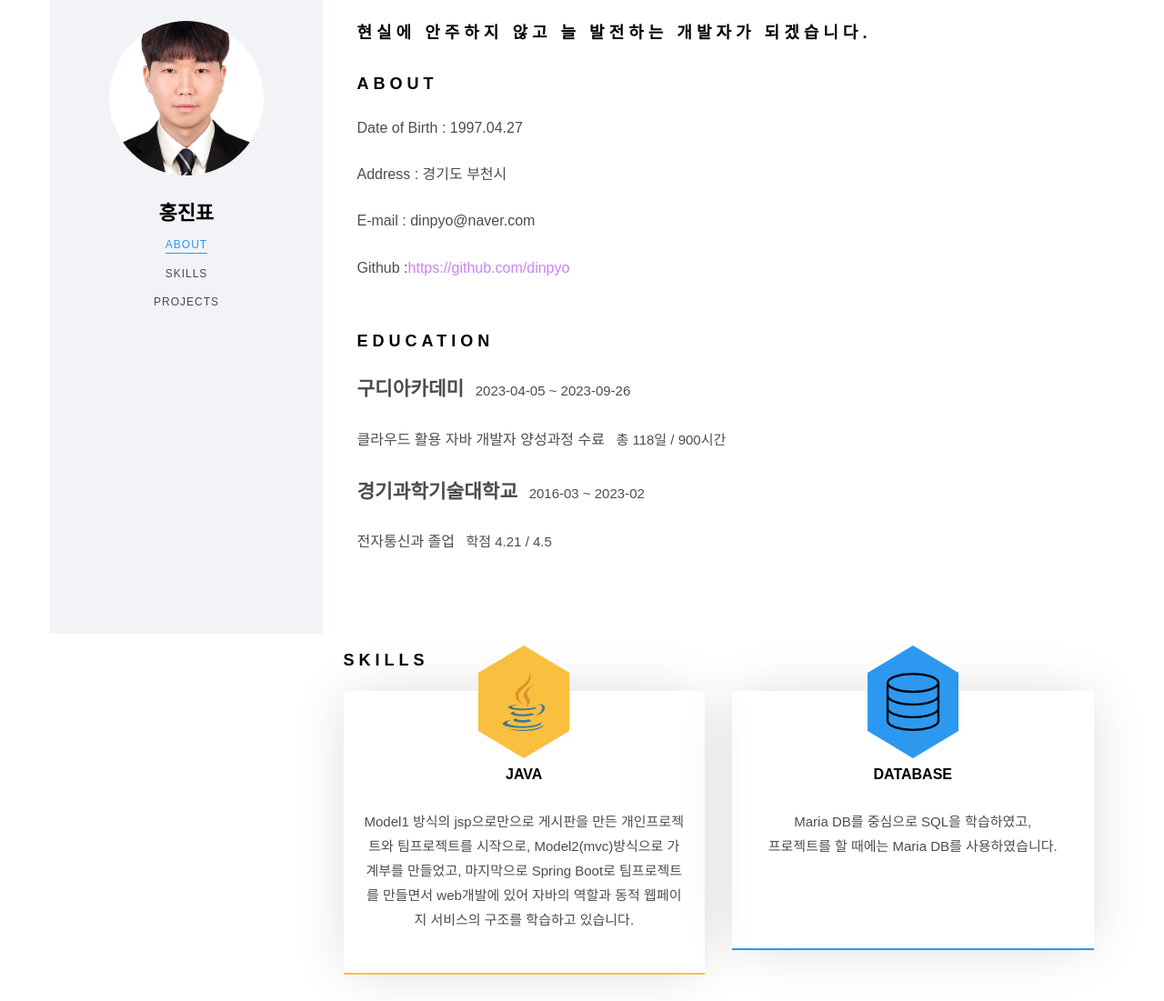
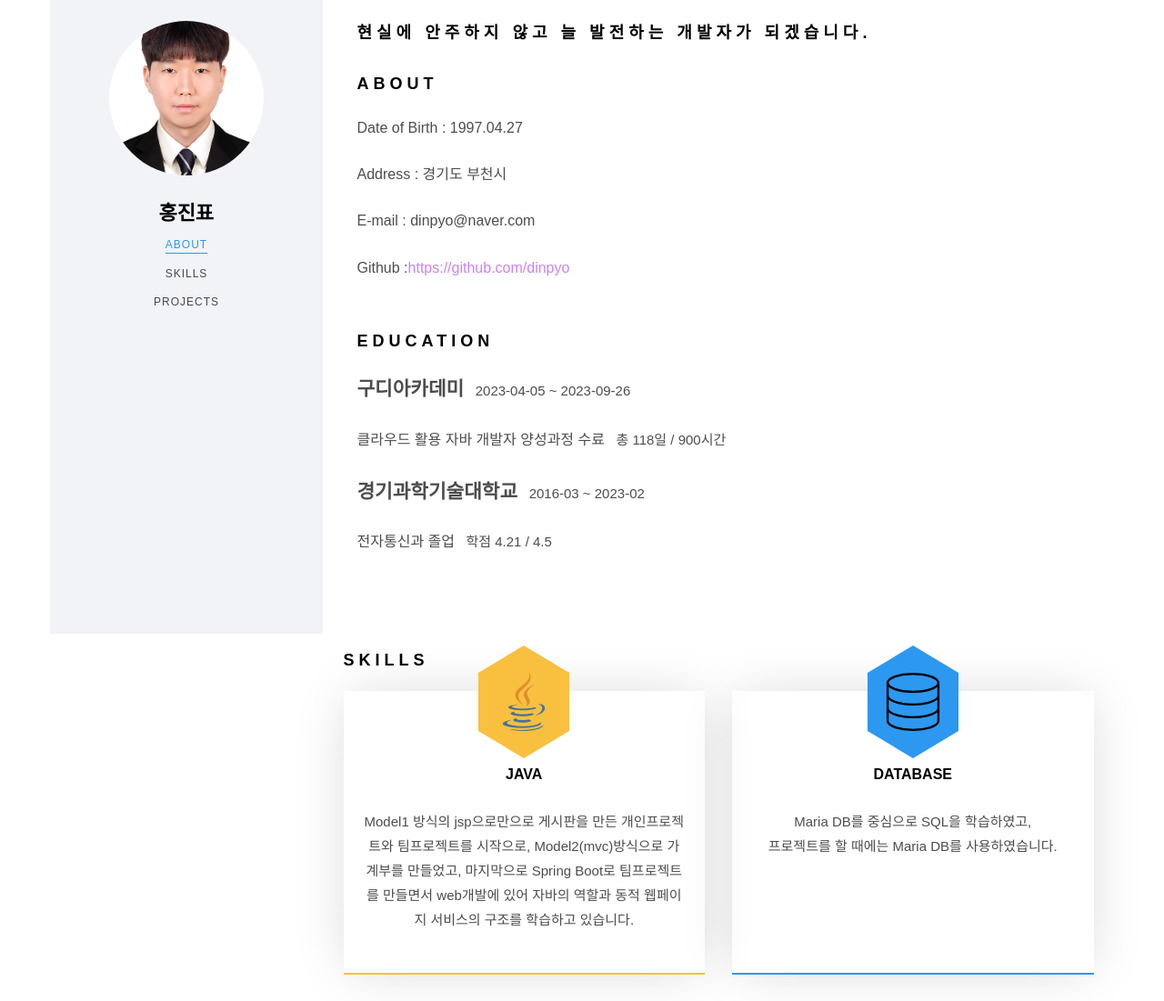
Before and after one commit to dinpyo/dinpyo.github.io, a plain HTML site: page index.html in a window 1280 px wide. Shown: the part 103-1204 px from the top of the page at 91% size. Drawn offline with Linux system fonts and the light colour scheme; files whose address does not match are found by name; a web font is replaced by a local one.

Commit message:
index.html 수정

```diff
--- a/index.html
+++ b/index.html
@@ -131,6 +131,7 @@
 										<h3>DataBase</h3>
 										<p>Maria DB를 중심으로 SQL을 학습하였고, <br>
 										프로젝트를 할 때에는 Maria DB를 사용하였습니다.<br>
+										&nbsp;<br>
 										&nbsp;<br>
 										&nbsp;<br>
 										</p>
```
